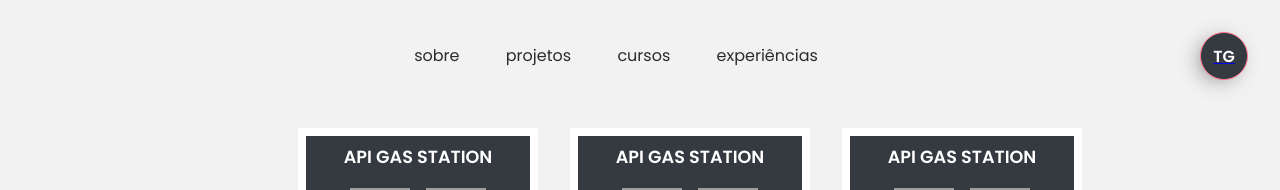
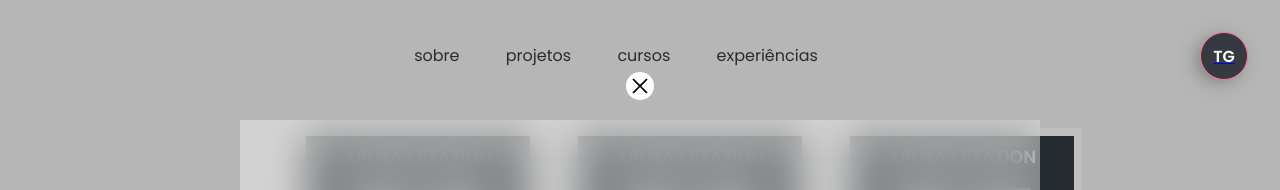
Before and after one commit to Galvaothiago/My-new-portfolio, a React (Vite) app: page /projects in a window 1280 px wide. Both pictures are taken after a click on the element 418 px from the left and 288 px from the top of the page. Shown: the top 190 px of the page. Built offline with nearby package versions, Linux system fonts and the light colour scheme; grey boxes are pictures that could not be loaded.

Commit message:
created modal component and modal context

```diff
--- a/src/components/cardProject/index.tsx
+++ b/src/components/cardProject/index.tsx
@@ -1,9 +1,12 @@
 import { Container } from "./style";
 import { HiCode } from 'react-icons/hi'
+import { ModalContext } from "../../context/ModalContext";
+import { useContext } from "react";
 
 export function Card() {
+    const { openModal } = useContext(ModalContext)
     return (
-        <Container>
+        <Container onClick={() => openModal()} >
             <header>
                 <h4>API Gas Station</h4>
                 <div>
--- /dev/null
+++ b/src/components/modal/index.tsx
@@ -0,0 +1,18 @@
+import { CloseButton, Container, ModalContent } from "./style";
+import { VscClose } from 'react-icons/vsc'
+import { useContext } from "react";
+import { ModalContext } from "../../context/ModalContext";
+
+export function Modal() {
+    const { closeModal } = useContext(ModalContext)
+
+    return (
+        <Container>
+            <ModalContent>
+                <CloseButton onClick={closeModal}>
+                    <VscClose />
+                </CloseButton>
+            </ModalContent>
+        </Container>
+    )
+}
--- /dev/null
+++ b/src/components/modal/style.ts
@@ -0,0 +1,57 @@
+import styled from 'styled-components'
+
+export const Container = styled.div`
+    width: 100%;
+    height: 100%;
+    display: grid;
+    place-items: center;
+
+    padding: 5rem 0;
+    background-color: rgba(0, 0, 0, 0.25);
+    position: absolute;
+    inset: 0;
+`
+
+export const ModalContent = styled.div`
+    max-width: 50rem;
+    width: 100%;
+    max-height: 35rem;
+    height: 100%;
+    display: flex;
+
+    background-color: rgba(255, 255, 255, 0.4);
+
+
+    backdrop-filter: blur(20px);
+    position: relative;
+
+    @media(max-height: 768px) {
+        transform: translateY(50px);
+    }
+
+
+`
+
+export const CloseButton = styled.div`
+    width: 100%;
+    height: 20px;
+    display: flex;
+    justify-content: center;
+
+    position: relative;
+    cursor: pointer;
+
+    svg {
+        border-radius: 50%;
+        font-size: 1.75rem;
+        position: absolute;
+        top: -3rem;
+        background: white;
+
+        transition: all .2s;
+
+        &:hover {
+            transform: scale(1.1);
+        }
+    }
+`
--- /dev/null
+++ b/src/context/ModalContext.tsx
@@ -0,0 +1,37 @@
+import { createContext, ReactNode, useState } from "react";
+
+interface ModalProps {
+    showModal: boolean,
+    closeModal: () => void,
+    openModal: () => void,
+}
+
+interface ChildrenProps {
+    children: ReactNode
+}
+export const ModalContext = createContext({} as ModalProps)
+
+
+export function ModalProvide({ children }: ChildrenProps) {
+    const [ showModal, setShowModal ] = useState<boolean>(false)
+
+    const closeModal = () => {
+        setShowModal(false)
+    }
+
+    const openModal = () => {
+        setShowModal(true)
+    }
+
+    return (
+        <ModalContext.Provider
+            value={{
+                showModal,
+                closeModal,
+                openModal
+            }}
+        >
+            { children }
+        </ModalContext.Provider>
+    )
+}
--- a/src/main.tsx
+++ b/src/main.tsx
@@ -3,15 +3,18 @@ import App from './App'
 import { GlobalStyle } from './global'
 import { BrowserRouter } from "react-router-dom";
 import { HandleHoverProvide } from './context/HandleHoverContext';
+import { ModalProvide } from './context/ModalContext';
 
 ReactDOM.render(
   <>
+    <BrowserRouter>
       <HandleHoverProvide>
-    <BrowserRouter>
-        <App />
-        <GlobalStyle />
+        <ModalProvide>
+          <App />
+          <GlobalStyle />
+        </ModalProvide>
+      </HandleHoverProvide>
     </BrowserRouter>
-      </HandleHoverProvide>
   </>,
   document.getElementById('root')
 )
--- a/src/pages/projects/index.tsx
+++ b/src/pages/projects/index.tsx
@@ -1,16 +1,21 @@
 import { useContext, useEffect, useRef, useState } from "react";
 import { Card } from "../../components/cardProject";
+import { Modal } from "../../components/modal";
 import { Sidebar } from "../../components/sidebar";
 import { HoverContext } from "../../context/HandleHoverContext";
+import { ModalContext } from "../../context/ModalContext";
 import { useScrollPosition } from "../../hooks/useScrollPosition";
 import { Container, Content } from "./style";
 
 export function Projects() {
   const container = useRef<HTMLDivElement>(null)
   const { handleBackground } = useContext(HoverContext)
-  const valueScroll = useScrollPosition(container)
+  const { showModal, openModal } = useContext(ModalContext)
 
   const SCROLL_LIMIT = 6
+  let valueScroll = useScrollPosition(container)
+
+  const cardFake = [0, 1, 2, 3, 4, 5, 6]
 
   if(valueScroll > SCROLL_LIMIT) {
     handleBackground(true)
@@ -19,18 +24,12 @@ export function Projects() {
   }
 
     return (
-        <Container>
+        <Container allowEvent={showModal}>
             <Sidebar />
-            <Content ref={container} >
-                <Card />
-                <Card />
-                <Card />
-                <Card />
-                <Card />
-                <Card />
-                <Card />
-                <Card />
+            <Content  ref={container} >
+               { cardFake.map(() => <Card />) }
             </Content>
+            { showModal && <Modal /> }
         </Container>
     )
 }
--- a/src/pages/projects/style.ts
+++ b/src/pages/projects/style.ts
@@ -1,14 +1,15 @@
 import styled from 'styled-components'
 import { appearEffect } from '../../global'
 
-export const Container = styled.main`
+interface EventProps {
+    allowEvent: boolean
+}
+
+export const Container = styled.main<EventProps>`
     width: 100%;
     height: 100vh;
     display: flex;
-    /* justify-content: center; */
-
-    /* overflow-y: auto; */
-    /* padding: 6rem 8rem 2rem 8rem; */
+    /* pointer-events: ${({ allowEvent }) => allowEvent ? '' : 'none'}; */
 `
 
 export const Content = styled.div`
@@ -20,8 +21,6 @@ export const Content = styled.div`
     flex-wrap: wrap;
     gap: 2rem;
 
-    /* background-color: red; */
-
     padding: 8rem 8rem;
     animation: ${appearEffect} 2s ease-in-out;
     overflow-y: auto
```
